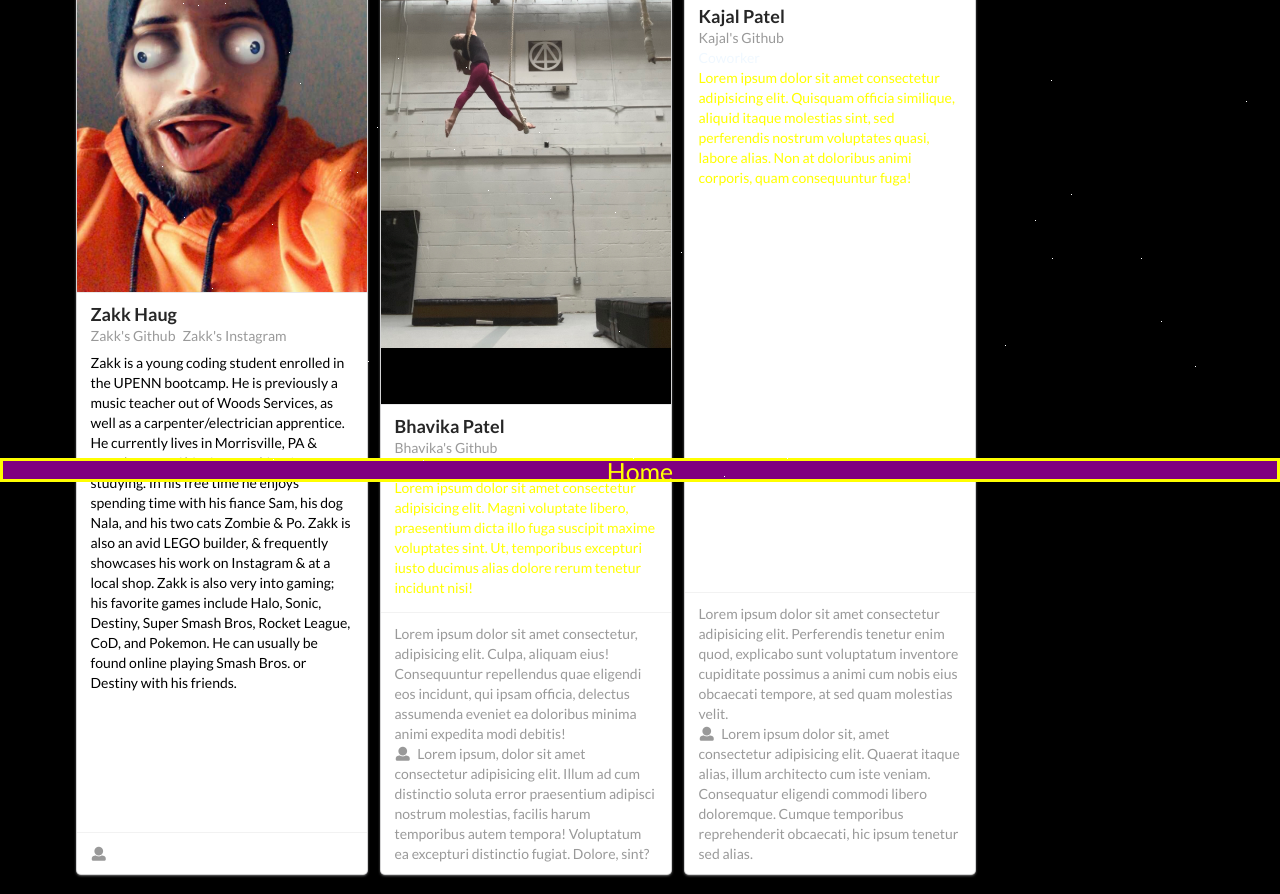
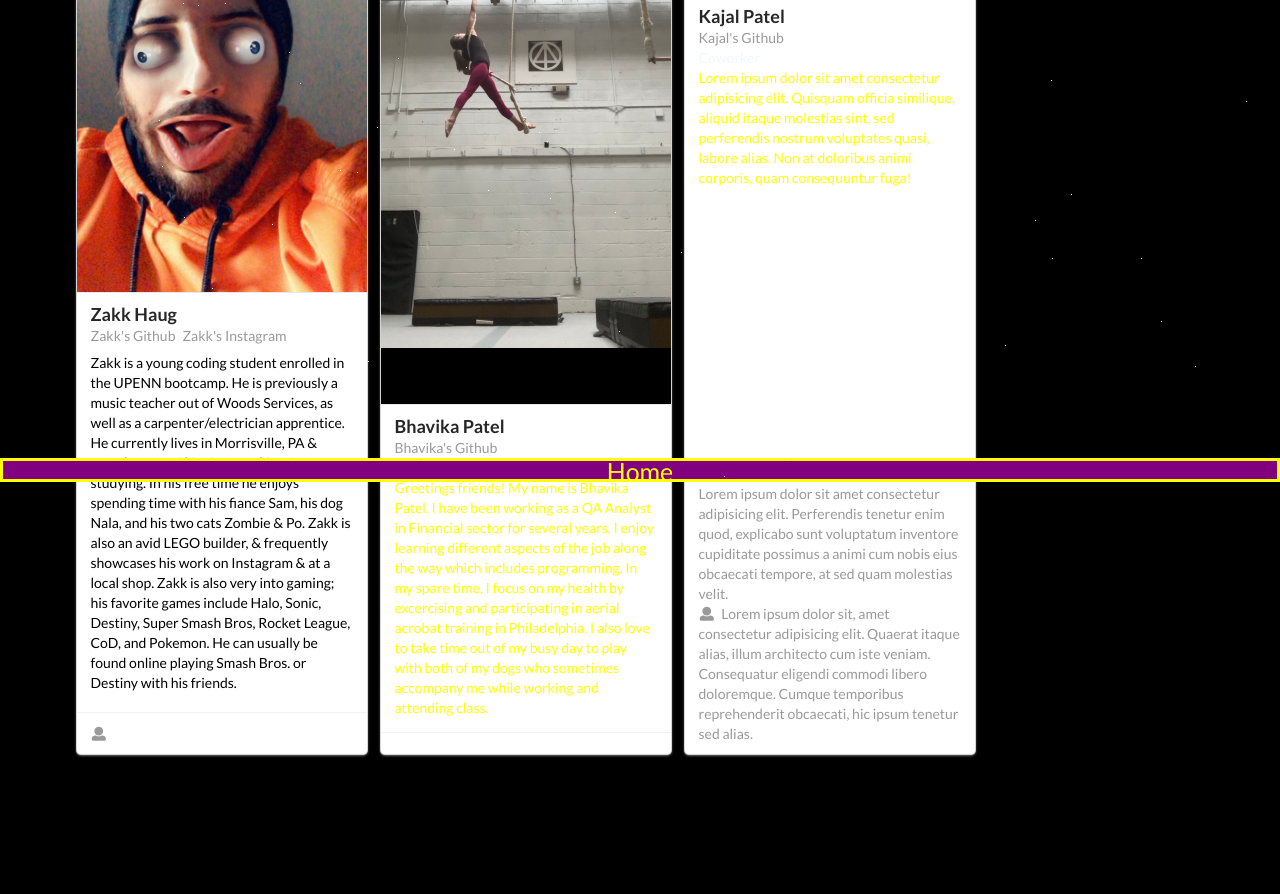
Before and after one commit to Bhavipatel21/starwarsIndex, a plain HTML site: page contributors.html in a window 1280 px wide. Shown: the part 318-1212 px from the top of the page. After the commit the page ends 1092 px from the top, so only its background shows below. Drawn offline with nearby package versions, Linux system fonts and the light colour scheme.

Commit message:
added content to contributores page

```diff
--- a/contributors.html
+++ b/contributors.html
@@ -64,23 +64,20 @@
                         <span class="date">Coworker</span>
                     </div>
                     <div class="description">
-                        <p>Lorem ipsum dolor sit amet consectetur adipisicing elit. Magni voluptate libero, praesentium
-                            dicta illo fuga suscipit maxime voluptates sint. Ut, temporibus excepturi iusto ducimus
-                            alias dolore rerum tenetur incidunt nisi!
+                        <p>Greetings friends! My name is Bhavika Patel. I have been working as a QA Analyst in Financial
+                            sector for several years. I enjoy learning different aspects of the job along the way which
+                            includes programming. In my spare time, I focus on my health by excercising and participating
+                            in aerial acrobat training in Philadelphia. I also love to take time out of my busy day to play
+                            with both of my dogs who sometimes accompany me while working and attending class.
                         </p>
                     </div>
                 </div>
                 <div class="extra content">
                     <span class="right floated">
-                        Lorem ipsum dolor sit amet consectetur, adipisicing elit. Culpa, aliquam eius! Consequuntur
-                        repellendus quae eligendi eos incidunt, qui ipsam officia, delectus assumenda eveniet ea
-                        doloribus minima animi expedita modi debitis!
+
                     </span>
                     <span>
-                        <i class="user icon"></i>
-                        Lorem ipsum, dolor sit amet consectetur adipisicing elit. Illum ad cum distinctio soluta error
-                        praesentium adipisci nostrum molestias, facilis harum temporibus autem tempora! Voluptatum ea
-                        excepturi distinctio fugiat. Dolore, sint?
+
                     </span>
                 </div>
             </div>
```
